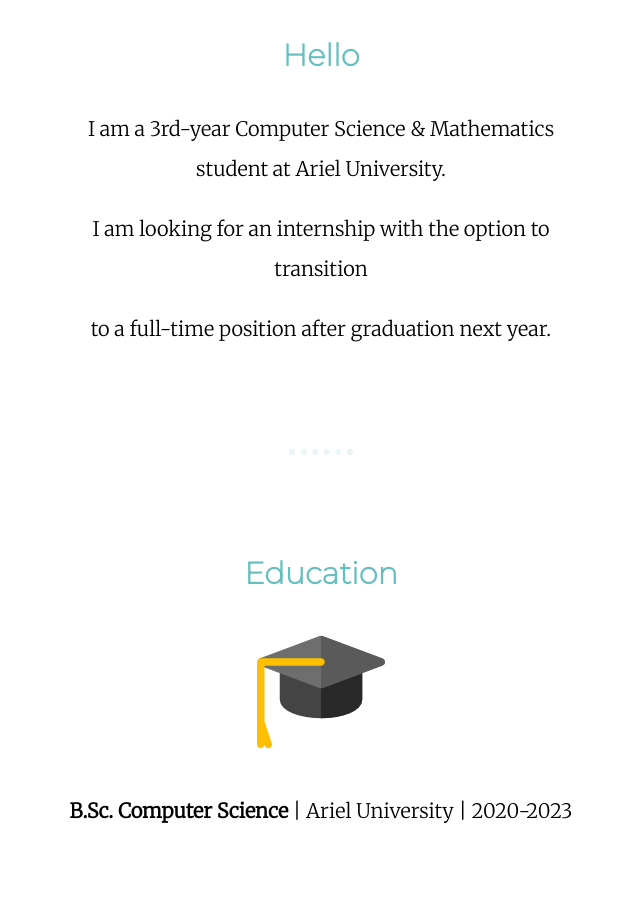
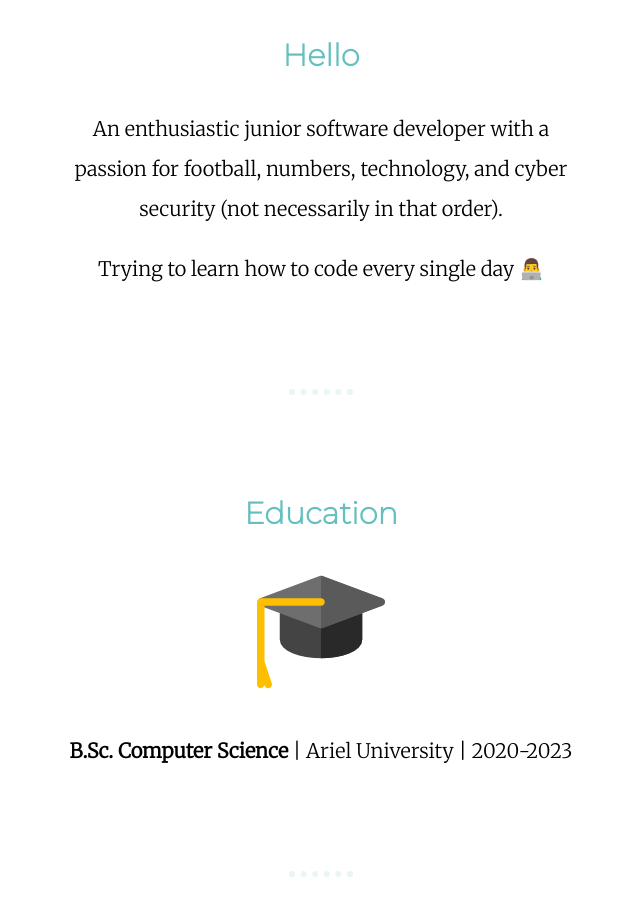
Before and after one commit to Lioo7/My-Personal-Website, a plain HTML site: page index.html in a window 1280 px wide. Shown: the part 1051-1957 px from the top of the page, without its empty margins (319-959 px from the left). Drawn offline with Linux system fonts and the light colour scheme.

Commit message:
Update index.html

```diff
--- a/index.html
+++ b/index.html
@@ -27,11 +27,8 @@
       <img class="icons Lioz" src="images/Lioz.png" alt="Lioz's profile">
       <h2>Hello</h2>
       <div class="about-row row">
-        <p>I am a 3rd-year Computer Science & Mathematics student at Ariel University.</p>
-        <p> I am looking for an
-          internship with the option to transition</p>
-        <p> to a full-time position after graduation next
-          year.</p>
+        <p>An enthusiastic junior software developer with a passion for football, numbers, technology, and cyber security (not necessarily in that order).</p>
+        <p>Trying to learn how to code every single day 👨‍💻</p>
       </div>
     </div>
     <hr>
```
